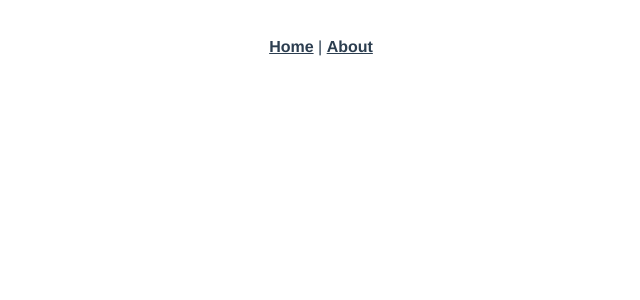
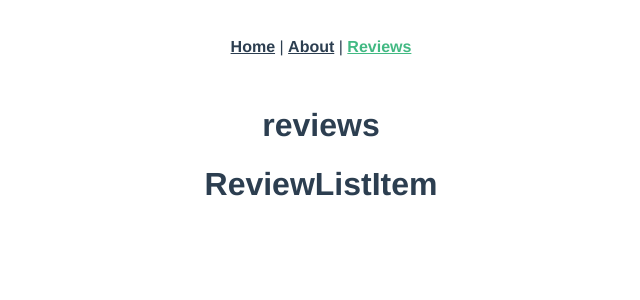
Before and after one commit to columnful/columnful-front, a Vue app: page /reviews in a window 1280 px wide. Shown: the top 300 px of the page, without its empty margins (319-959 px from the left). Built offline with nearby package versions, Linux system fonts and the light colour scheme.

Commit message:
feat: reviews-index

```diff
--- a/package.json
+++ b/package.json
@@ -8,7 +8,11 @@
     "lint": "vue-cli-service lint"
   },
   "dependencies": {
+    "axios": "^0.24.0",
+    "bootstrap": "^5.1.3",
     "core-js": "^3.6.5",
+    "sass": "^1.43.4",
+    "sass-loader": "^10.2.0",
     "vue": "^2.6.11",
     "vue-router": "^3.2.0",
     "vuex": "^3.4.0"
--- a/src/App.vue
+++ b/src/App.vue
@@ -2,7 +2,8 @@
   <div id="app">
     <div id="nav">
       <router-link to="/">Home</router-link> |
-      <router-link to="/about">About</router-link>
+      <router-link to="/about">About</router-link> |
+      <router-link to="/reviews">Reviews</router-link>
     </div>
     <router-view/>
   </div>
--- /dev/null
+++ b/src/components/ReviewList.vue
@@ -0,0 +1,22 @@
+<template>
+  <div>
+    <review-list-item>
+    </review-list-item>
+  </div>
+</template>
+
+<script>
+import ReviewListItem from '@/components/ReviewListItem'
+
+export default {
+  name: 'ReviewList',
+  components: {
+    ReviewListItem,
+  },
+
+}
+</script>
+
+<style>
+
+</style>
--- /dev/null
+++ b/src/components/ReviewListItem.vue
@@ -0,0 +1,19 @@
+<template>
+  <div>
+    <h1>ReviewListItem</h1>
+    <div>
+    </div>
+  </div>
+</template>
+
+<script>
+
+export default {
+  name: 'ReviewListItem',
+
+}
+</script>
+
+<style>
+
+</style>
--- a/src/router/index.js
+++ b/src/router/index.js
@@ -1,6 +1,8 @@
 import Vue from 'vue'
 import VueRouter from 'vue-router'
 import Home from '../views/Home.vue'
+import Reviews from '../views/Reviews.vue'
+import About from '../views/About.vue'
 
 Vue.use(VueRouter)
 
@@ -13,11 +15,13 @@ const routes = [
   {
     path: '/about',
     name: 'About',
-    // route level code-splitting
-    // this generates a separate chunk (about.[hash].js) for this route
-    // which is lazy-loaded when the route is visited.
-    component: () => import(/* webpackChunkName: "about" */ '../views/About.vue')
-  }
+    component: About,
+  },
+  {
+    path: '/reviews',
+    name: 'Reviews',
+    component: Reviews,
+  },
 ]
 
 const router = new VueRouter({
--- a/src/views/About.vue
+++ b/src/views/About.vue
@@ -3,3 +3,11 @@
     <h1>This is an about page</h1>
   </div>
 </template>
+
+<script>
+
+export default {
+  name: 'About',
+
+}
+</script>
--- /dev/null
+++ b/src/views/Reviews.vue
@@ -0,0 +1,24 @@
+<template>
+  <div>
+    <h1>reviews</h1>
+    <review-list>
+    </review-list>
+  </div>
+</template>
+
+<script>
+import ReviewList from '@/components/ReviewList'
+
+export default {
+  name: 'Reviews',
+  components: {
+    ReviewList,
+  },
+
+
+}
+</script>
+
+<style>
+
+</style>
```
Also changed, not shown: 1 other file (tests, documents, lock files or other folders).
